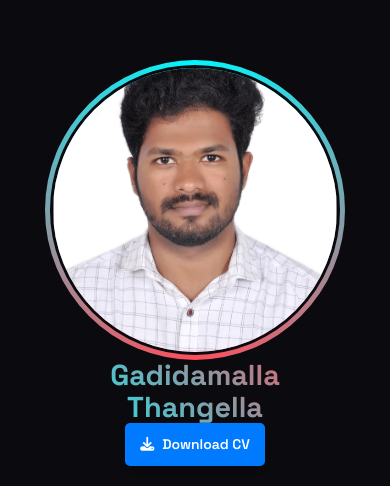
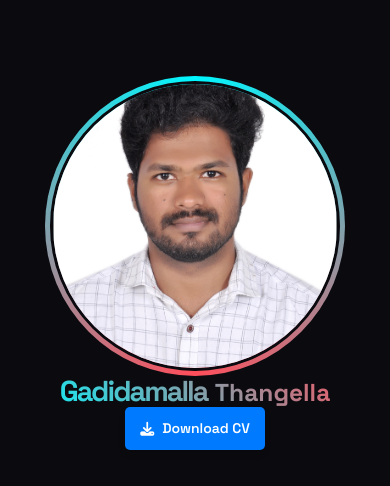
Before and after one commit to GTK-THANGELLA-17/G.Thangella-DevOpsEngineer-Portfolio, a plain HTML site: page index.html in a window 390 px wide. Shown: the part 111-597 px from the top of the page. Drawn offline with Linux system fonts and the light colour scheme.

Commit message:
Update index.html

```diff
--- a/index.html
+++ b/index.html
@@ -70,10 +70,10 @@ body {
   flex-direction: column;
   text-align: center;
   padding: 2rem;
+  /* Reduce bottom spacing on mobile if needed later */
 }
 
-/* Typing Effect for Name in h2 */
-/* Animation starts immediately and runs once */
+/* Typing Effect for Name in h2 - runs once */
 .hero #typed-name {
   font-size: 4rem;
   line-height: 1.1;
@@ -81,17 +81,22 @@ body {
   background: linear-gradient(45deg, var(--primary), var(--accent));
   -webkit-background-clip: text;
   -webkit-text-fill-color: transparent;
-  white-space: nowrap;
+  white-space: nowrap; /* keep on one line */
   overflow: hidden;
-  border-right: 4px solid var(--primary); /* Cursor effect during typing */
+  border-right: 4px solid var(--primary); /* cursor effect during typing */
   animation: typing 3s steps(30) 0s forwards;
 }
 
-/* Remove any hover effects to keep the name straight */
-.hero #typed-name:hover {
-  animation: none;
+/* Custom styling for first and last name */
+#typed-name .first-name {
+  letter-spacing: -2px; /* Decrease spacing between letters */
 }
 
+#typed-name .last-name {
+  font-size: 0.85em;  /* Decrease letter size for last name */
+}
+
+/* Tagline */
 .tagline {
   font-size: 1.5rem;
   color: var(--primary);
@@ -113,6 +118,7 @@ body {
   position: relative;
 }
 
+/* Section Title */
 .section-title {
   font-size: 2.5rem;
   margin-bottom: 3rem;
@@ -448,15 +454,19 @@ body {
   to { width: 100%; }
 }
 
-/* Responsive Design for Mobile Devices */
+/* Responsive Adjustments for Mobile Devices */
 @media (max-width: 768px) {
+  .hero {
+    padding: 1rem;  /* Reduce extra vertical space in hero */
+  }
+
   .hero #typed-name {
     font-size: 1.8rem;
     width: calc(100vw - 20px);
     margin: 0 auto;
     padding: 0 10px;
     text-align: center;
-    white-space: normal; /* allow wrapping */
+    white-space: nowrap;
     overflow: hidden;
     box-sizing: border-box;
     border-right: none;
@@ -487,6 +497,7 @@ body {
 </style>
 
 
+
 </head>
 <body>
    <!-- Hero Section -->
@@ -495,17 +506,17 @@ body {
     <img src="Assests/images/G.Thangella.jpg" alt="Gadidamalla Thangella" class="profile-photo">
   </div>
   <!-- Typing Effect for Name in h2 -->
-  <h2 id="typed-name">Gadidamalla Thangella</h2>
-
+  <h2 id="typed-name">
+    <span class="first-name">Gadidamalla</span> <span class="last-name">Thangella</span>
+  </h2>
 
   <div class="cta-container">
-        <a href="Assests/pdf/G.Thangella-DevOps Role -Resume -2024.pdf" download
-           class="btn" style="animation: fadeInUp 1s ease 0.4s backwards;">
+    <a href="Assests/pdf/G.Thangella-DevOps Role -Resume -2024.pdf" download class="btn" style="animation: fadeInUp 1s ease 0.4s backwards;">
       <i class="fas fa-download"></i> Download CV
     </a>
   </div>
 
-    <!-- Social Links with Original Icons -->
+  <!-- Social Links -->
   <div class="social-links">
     <a href="https://linkedin.com/in/gthangella" class="social-link" target="_blank">
       <i class="fab fa-linkedin-in"></i>
@@ -518,7 +529,6 @@ body {
     </a>
   </div>
 </section>
-
 
 <!-- About Section -->
 <section id="about" class="section">
@@ -538,7 +548,7 @@ body {
           <i class="fas fa-download"></i> Download CV
         </a>
 
-                <!-- Get in Touch button with icon (Scrolls to the "Get in Touch" section) -->
+        <!-- Get in Touch button with icon -->
         <a href="#get-in-touch" class="btn" style="background-color: var(--accent); margin-left: 1rem;">
           <i class="fas fa-rocket"></i> Get in Touch
         </a>
@@ -556,6 +566,8 @@ body {
             <div class="detail-item">
                 <i class="fas fa-phone"></i>
                 <span>+91 8008133117</span>
+            </div>
+        </div>
     </div>
     </div>
   </div>
```
Lines whose indentation alone changed are shown as unchanged.
